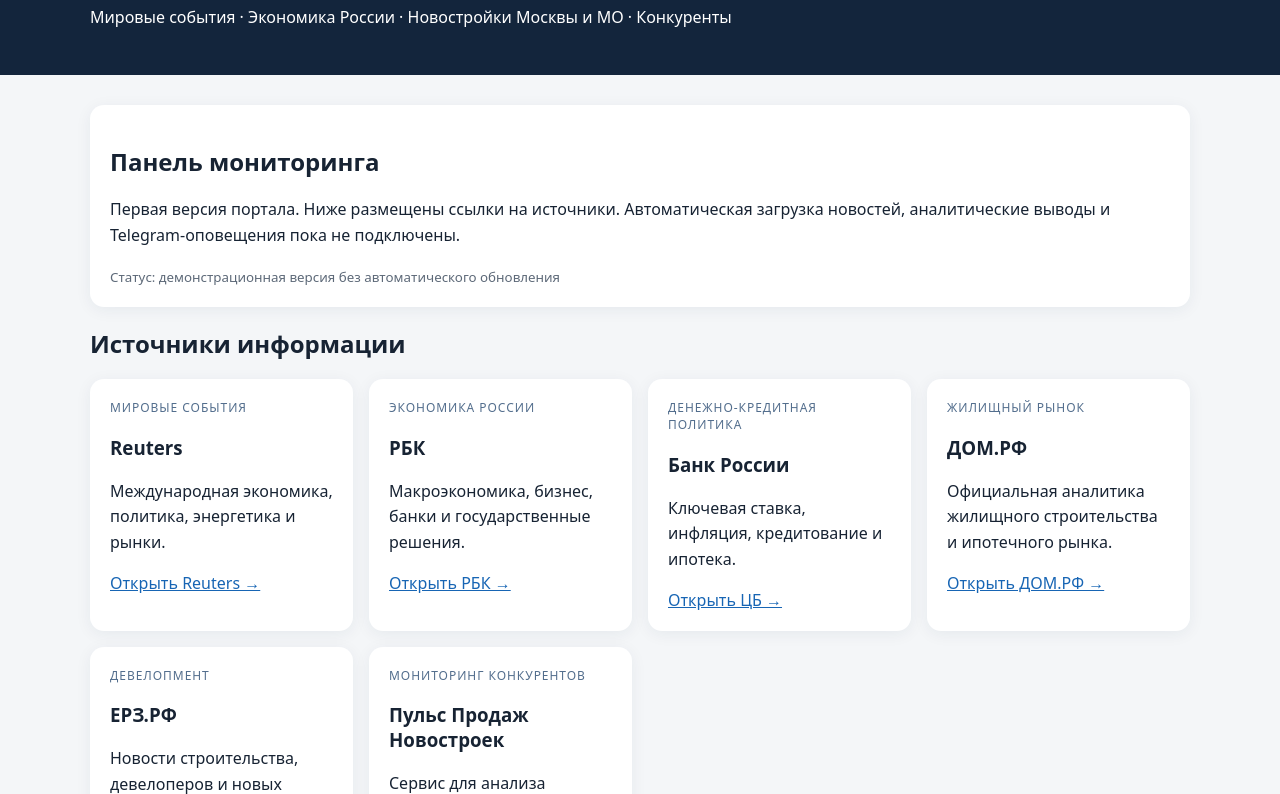
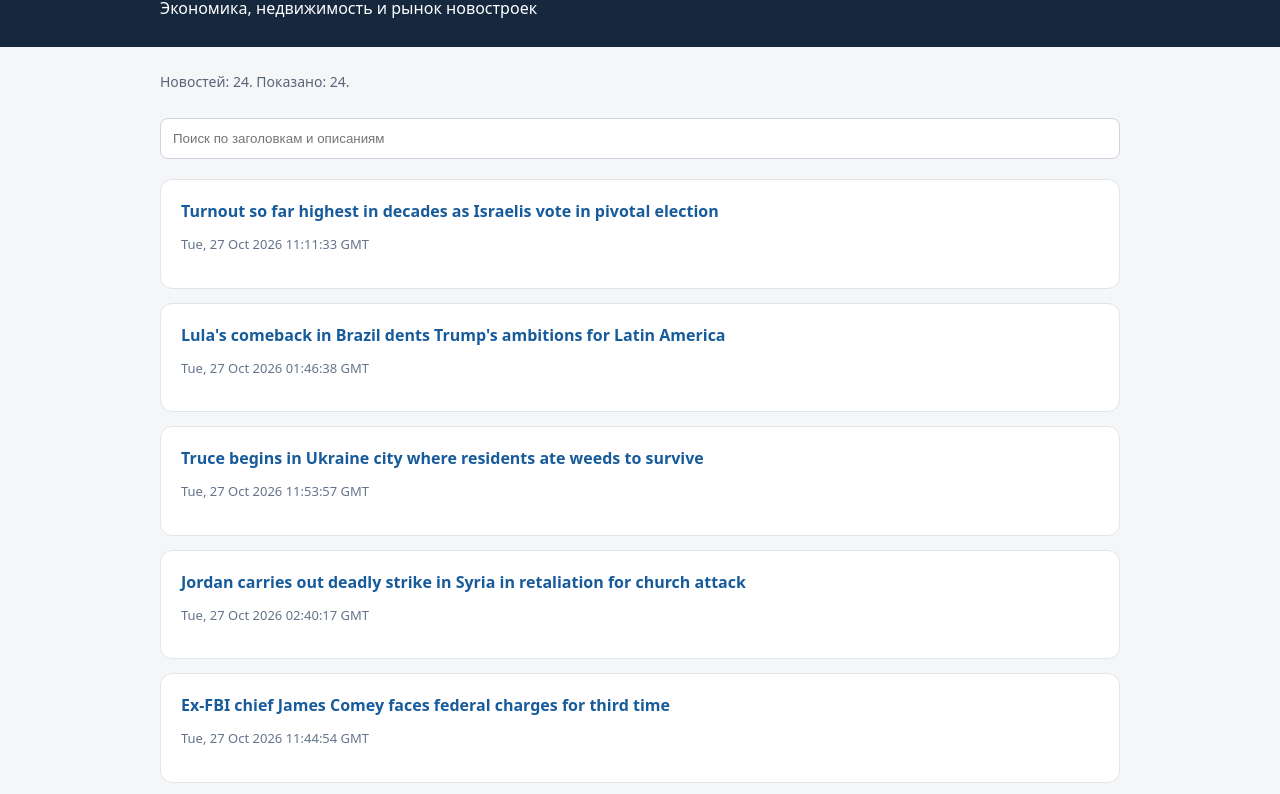
Before and after one commit to john642/real-estate-analytics, a plain HTML site: page index.html in a window 1280 px wide. Shown: the part 82-876 px from the top of the page. Drawn offline with Linux system fonts and the light colour scheme.

Commit message:
Add files via upload

```diff
--- a/index.html
+++ b/index.html
@@ -1,15 +1,21 @@
 <!doctype html>
 <html lang="ru"><head><meta charset="utf-8"><meta name="viewport" content="width=device-width,initial-scale=1">
-<title>Аналитика | Новости и недвижимость</title>
-<style>
-:root{font-family:system-ui,Arial;background:#f4f6f8;color:#172333}body{margin:0}header{background:#13253c;color:white;padding:28px max(20px,calc((100vw - 1100px)/2))}main{max-width:1100px;margin:30px auto;padding:0 18px}h1{margin:0 0 8px}p{line-height:1.6}.grid{display:grid;grid-template-columns:repeat(auto-fit,minmax(260px,1fr));gap:16px}.card{background:white;border-radius:14px;padding:20px;box-shadow:0 3px 16px #162d4810}a{color:#1765b4}small{color:#5d6978}.tag{font-size:12px;text-transform:uppercase;letter-spacing:.08em;color:#536e8d}footer{padding:25px;text-align:center;color:#667}
-</style></head><body><header><h1>Аналитика событий и рынка недвижимости</h1><p>Мировые события · Экономика России · Новостройки Москвы и МО · Конкуренты</p></header>
-<main><div class="card"><h2>Панель мониторинга</h2><p>Первая версия портала. Ниже размещены ссылки на источники. Автоматическая загрузка новостей, аналитические выводы и Telegram-оповещения пока не подключены.</p><small>Статус: демонстрационная версия без автоматического обновления</small></div>
-<h2>Источники информации</h2><div class="grid">
-<section class="card"><div class="tag">Мировые события</div><h3>Reuters</h3><p>Международная экономика, политика, энергетика и рынки.</p><a href="https://www.reuters.com/world/" target="_blank" rel="noopener">Открыть Reuters →</a></section>
-<section class="card"><div class="tag">Экономика России</div><h3>РБК</h3><p>Макроэкономика, бизнес, банки и государственные решения.</p><a href="https://www.rbc.ru/" target="_blank" rel="noopener">Открыть РБК →</a></section>
-<section class="card"><div class="tag">Денежно-кредитная политика</div><h3>Банк России</h3><p>Ключевая ставка, инфляция, кредитование и ипотека.</p><a href="https://www.cbr.ru/" target="_blank" rel="noopener">Открыть ЦБ →</a></section>
-<section class="card"><div class="tag">Жилищный рынок</div><h3>ДОМ.РФ</h3><p>Официальная аналитика жилищного строительства и ипотечного рынка.</p><a href="https://дом.рф/" target="_blank" rel="noopener">Открыть ДОМ.РФ →</a></section>
-<section class="card"><div class="tag">Девелопмент</div><h3>ЕРЗ.РФ</h3><p>Новости строительства, девелоперов и новых проектов.</p><a href="https://erzrf.ru/" target="_blank" rel="noopener">Открыть ЕРЗ →</a></section>
-<section class="card"><div class="tag">Мониторинг конкурентов</div><h3>Пульс Продаж Новостроек</h3><p>Сервис для анализа предложения и цен. Полнота данных требует проверки.</p><a href="https://pulsprodaj.ru/" target="_blank" rel="noopener">Открыть сервис →</a></section>
-</div><h2>Что подключим дальше</h2><div class="card"><p>Автоматическое получение новостей из доступных лент, фильтрация событий, утренний дайджест и сигналы о важных изменениях. Для этого потребуется отдельная настройка GitHub Actions и проверка доступности источников.</p></div></main><footer>Аналитический портал · Прототип</footer></body></html>
+<title>Аналитика новостей | Москва и МО</title>
+<style>body{font:16px system-ui,sans-serif;background:#f5f6f8;color:#192333;margin:0}header{background:#16283e;color:white;padding:28px max(20px,calc((100% - 960px)/2))}main{max-width:960px;margin:24px auto;padding:0 18px}.grid{display:grid;gap:14px}.card{background:white;border:1px solid #e0e5ea;border-radius:12px;padding:20px}.card a{color:#175b9b;text-decoration:none;font-weight:650}.meta{font-size:13px;color:#64748b}input{padding:12px;border:1px solid #ccd3dd;border-radius:8px;width:100%;box-sizing:border-box;margin:12px 0 20px}h1{margin:0 0 8px}p{line-height:1.5}.status{font-size:14px;color:#576578}</style></head>
+<body><header><h1>Аналитика новостей</h1><div>Экономика, недвижимость и рынок новостроек</div></header>
+<main><p class="status" id="status">Загружаем новости…</p><input id="search" placeholder="Поиск по заголовкам и описаниям" aria-label="Поиск новостей"><div id="news" class="grid"></div></main>
+<script>
+const box=document.getElementById('news'),status=document.getElementById('status'),search=document.getElementById('search');
+let items=[];
+function normalize(data){if(Array.isArray(data))return data;for(const k of ['news','articles','items','entries','results'])if(Array.isArray(data?.[k]))return data[k];return []}
+function field(x,keys){for(const k of keys)if(x?.[k])return x[k];return ''}
+function render(){const q=search.value.toLowerCase();box.replaceChildren();let count=0;
+for(const item of items){const title=String(field(item,['title','headline','name'])),description=String(field(item,['description','summary','text','content'])),url=String(field(item,['url','link','href'])),source=field(item,['source','publisher','feed']),date=field(item,['published','published_at','pubDate','date','time']);
+if(!(title+' '+description).toLowerCase().includes(q))continue;count++;
+const card=document.createElement('article');card.className='card';const a=document.createElement('a');a.textContent=title||'Новость';if(/^https?:\/\//i.test(url)){a.href=url;a.target='_blank';a.rel='noopener noreferrer'}else a.removeAttribute('href');card.append(a);
+const meta=document.createElement('p');meta.className='meta';meta.textContent=[typeof source==='string'?source:(source?.name||''),date].filter(Boolean).join(' · ');card.append(meta);
+if(description){const p=document.createElement('p');p.textContent=description;card.append(p)}box.append(card)}
+status.textContent=`Новостей: ${items.length}. Показано: ${count}.`;if(!count)box.textContent='Нет новостей по этому запросу.'}
+async function load(){try{const response=await fetch('./news.json?ts='+Date.now(),{cache:'no-store'});if(!response.ok)throw Error('HTTP '+response.status);const data=await response.json();items=normalize(data);if(!items.length){status.textContent='Файл news.json загружен, но формат данных не распознан или список пуст.';return}render()}catch(e){status.textContent='Не удалось загрузить news.json: '+e.message}}
+search.addEventListener('input',render);load();
+</script></body></html>
```
